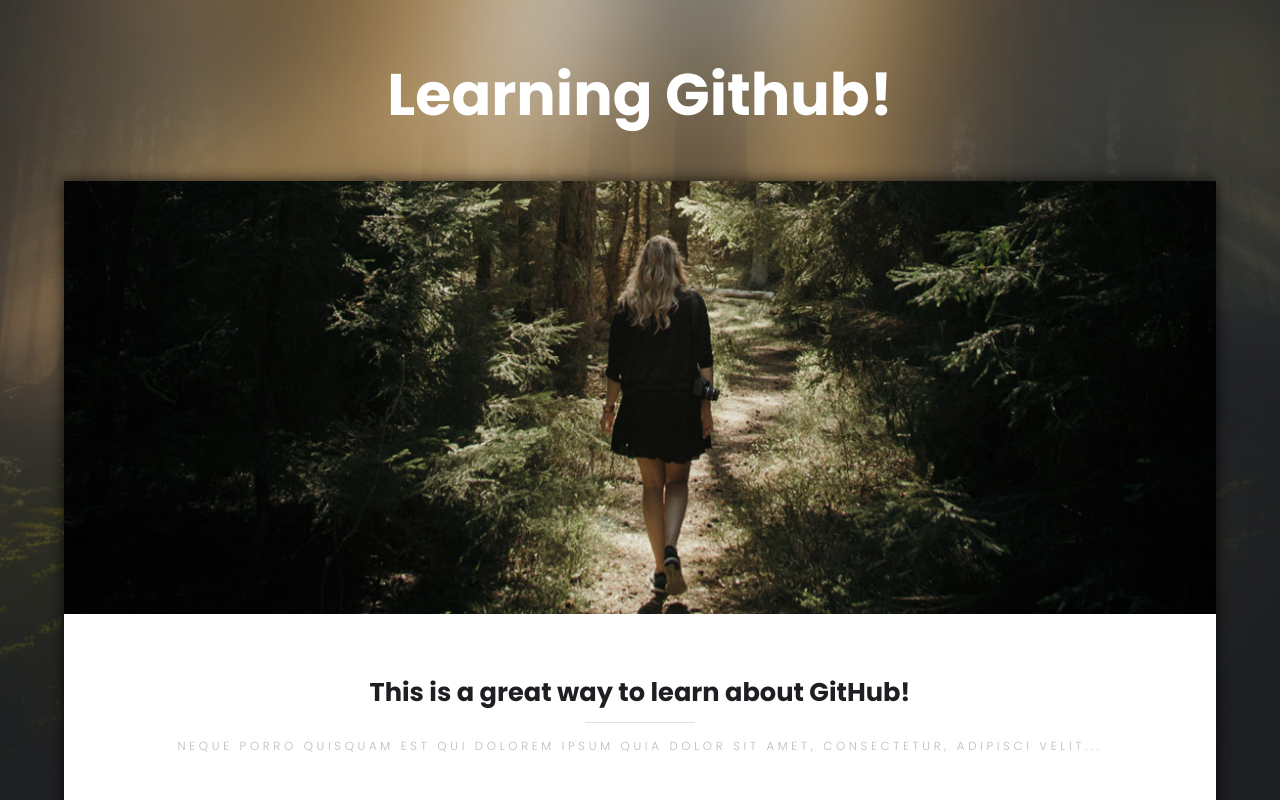
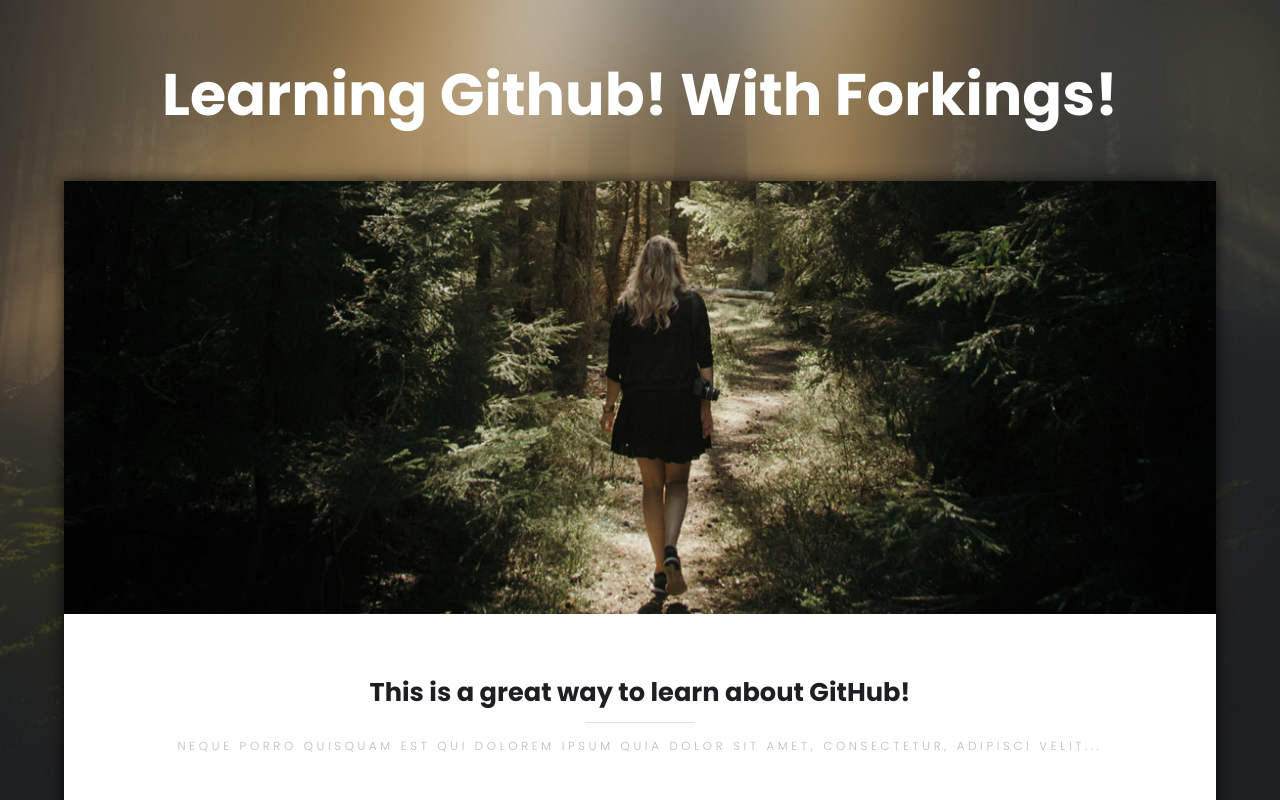
Before and after one commit to alcatelhoe/second-test-system, a plain HTML site: page index.html in a window 1280 px wide. Shown: the top 800 px of the page. Drawn offline with Linux system fonts and the light colour scheme.

Commit message:
Changed Title

```diff
--- a/index.html
+++ b/index.html
@@ -12,7 +12,7 @@
 
 		<!-- Header -->
 			<header id="header">
-				<div class="logo"><a href="#">Learning Github!</a></div>
+				<div class="logo"><a href="#">Learning Github! With Forkings!</a></div>
 			</header>
 
 		<!-- Main -->
```
